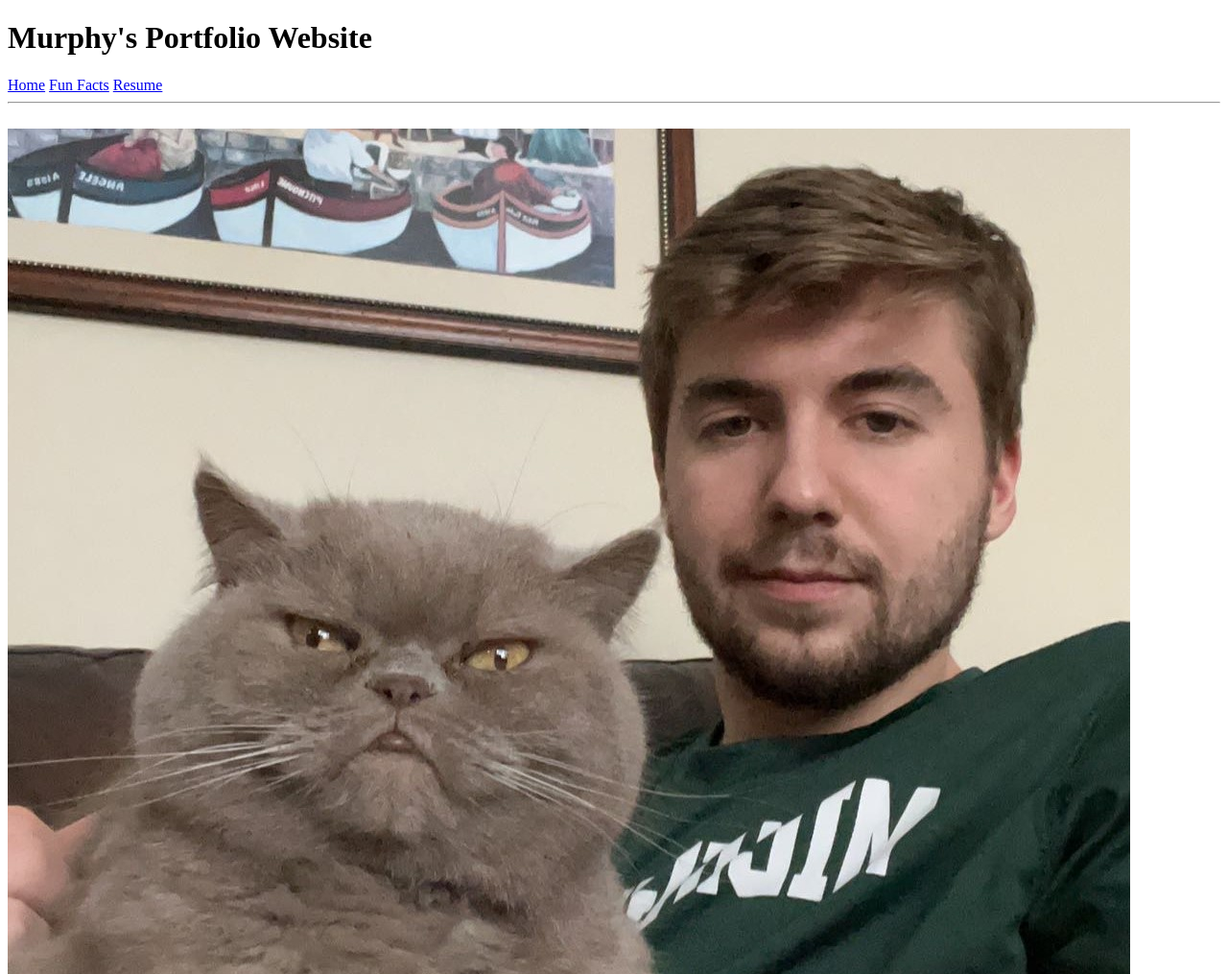
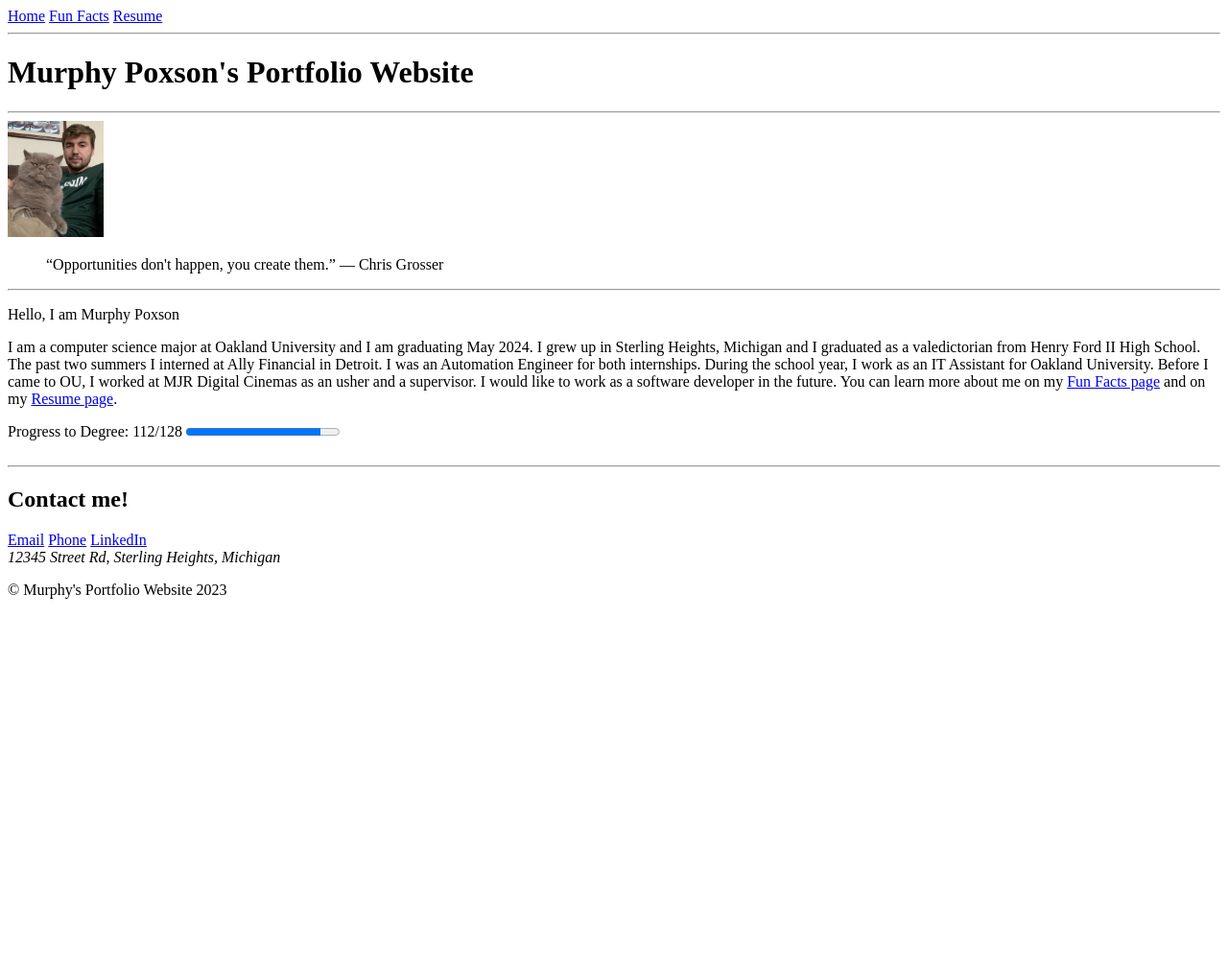
Before and after one commit to mpoxson/MurphyPoxson_hw1TH_csi3150_fs2023, a plain HTML site: page index.html in a window 1280 px wide. Shown: the top 1015 px of the page at 96% size. After the commit the page ends 800 px from the top, so only its background shows below. Drawn offline with Linux system fonts and the light colour scheme.

Commit message:
finished index

```diff
--- a/index.html
+++ b/index.html
@@ -7,45 +7,78 @@
     <link rel="shortcut icon" href="./img/favicon.png" type="image/x-icon" />
   </head>
   <body>
-    <header>
-      <h1>Murphy's Portfolio Website</h1>
-      <nav>
+    <header id="page_header">
+      <div id="navContainer">
+        <nav id="navbar">
           <a href="./index.html">Home</a>
           <a href="./html/my_fun_facts.html">Fun Facts</a>
           <a href="./html/my_resume.html">Resume</a>
         </nav>
+      </div>
+      <hr />
+      <h1>Murphy Poxson's Portfolio Website</h1>
     </header>
     <hr />
-    <br />
-    <main>
-      <img src="./img/Selfie.JPG" alt="Self Portrait" />
+    <main id="main_body">
+      <section id="img_quote">
+        <div id="imgContain">
+          <!--Image located in img folder, I took the photo.
+          Maintained the height/width ratio of the original image
+        but downsized it-->
+          <img
+            src="./img/Selfie.JPG"
+            alt="Self Portrait"
+            height="121"
+            width="100"
+          />
+        </div>
+        <div id="quoteContain">
+          <!--blockquote indents the text on page-->
           <blockquote>
             “Opportunities don't happen, you create them.” — Chris Grosser
           </blockquote>
+        </div>
+        <hr />
+      </section>
+      <section id="about_progress">
+        <article id="aboutMe">
           <p>Hello, I am Murphy Poxson</p>
           <p>
-        I am a computer science major at Oakland University and I am graduating
-        May 2024. I grew up in Sterling Heights, Michigan and I graduated as a
-        valedictorian from Henry Ford II High School. The past two summers I
-        interned at Ally Financial in Detroit. I was an Automation Engineer for
-        both internships. During the school year, I work as an IT Assistant for
-        Oakland University. Before I came to OU, I worked at MJR Digital Cinemas
-        as an usher and a supervisor. I would like to work as a software
-        developer in the future. You can learn more about me on my
+            I am a computer science major at Oakland University and I am
+            graduating May 2024. I grew up in Sterling Heights, Michigan and I
+            graduated as a valedictorian from Henry Ford II High School. The
+            past two summers I interned at Ally Financial in Detroit. I was an
+            Automation Engineer for both internships. During the school year, I
+            work as an IT Assistant for Oakland University. Before I came to OU,
+            I worked at MJR Digital Cinemas as an usher and a supervisor. I
+            would like to work as a software developer in the future. You can
+            learn more about me on my
             <a href="./html/my_fun_facts.html">Fun Facts page</a> and on my
             <a href="./html/my_resume.html">Resume page</a>.
           </p>
-      <label for="credits">Progress to Degree:</label>
+        </article>
+        <div id="creditContain">
+          <!--Label for the progress bar using it's id-->
+          <label for="credits">Progress to Degree: 112/128 </label>
+          <!--Got information from https://www.w3schools.com/tags/tag_progress.asp
+          progress tag creates progress bar based on value and max provided-->
           <progress id="credits" value="112" max="128">87.5%</progress>
+        </div>
+      </section>
     </main>
     <br />
     <hr />
-    <footer>
-      <p>&copy; Murphy's Portfolio Website 2023</p>
+    <footer id="pageFooter">
       <h2>Contact me!</h2>
+      <!--Links open mail app, try to make a call, and goes to linkedin page-->
       <a href="mailto:mpoxson@oakland.edu">Email</a>
       <a href="tel:+1234567890">Phone</a>
       <a href="http://www.linkedin.com/in/murphy-p-21a457232/">LinkedIn</a>
+      <!--Address tag changes text on screen-->
+      <address>12345 Street Rd, Sterling Heights, Michigan</address>
+      <!--Copyright C code found here: https://blog.hubspot.com/website/html-code-copyright#:~:text=To%20add%20copyright%20symbols%20to,tags%2C%20to%20get%20the%20results.
+      Creates symbol for copyright-->
+      <p>&copy; Murphy's Portfolio Website 2023</p>
     </footer>
   </body>
 </html>
```
Also changed, not shown: html/my_fun_facts.html (+5 -4 lines), html/my_resume.html (+8 -4 lines). Lines whose indentation alone changed are shown as unchanged.
